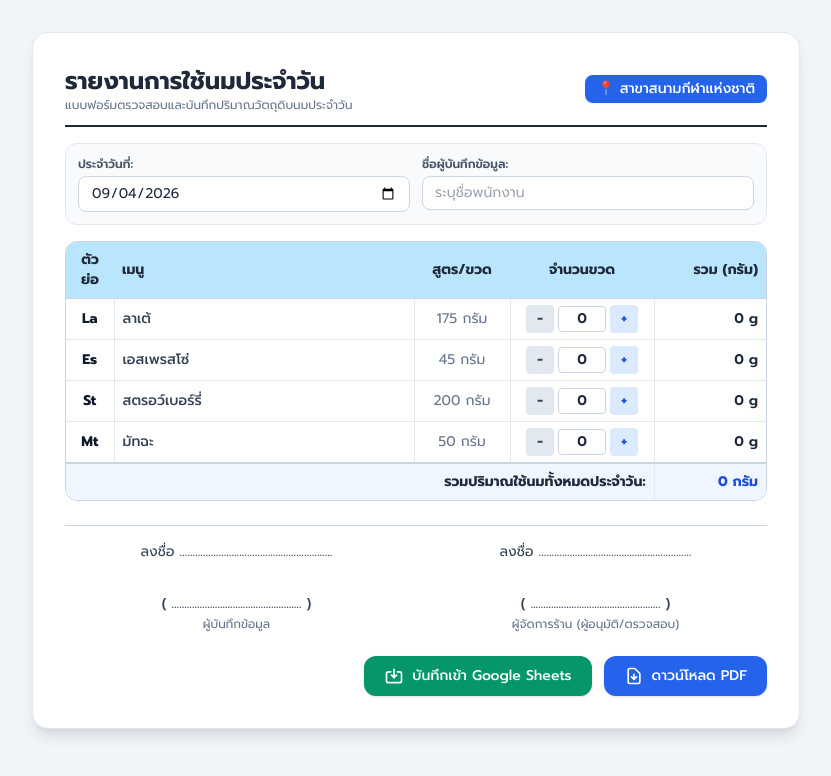
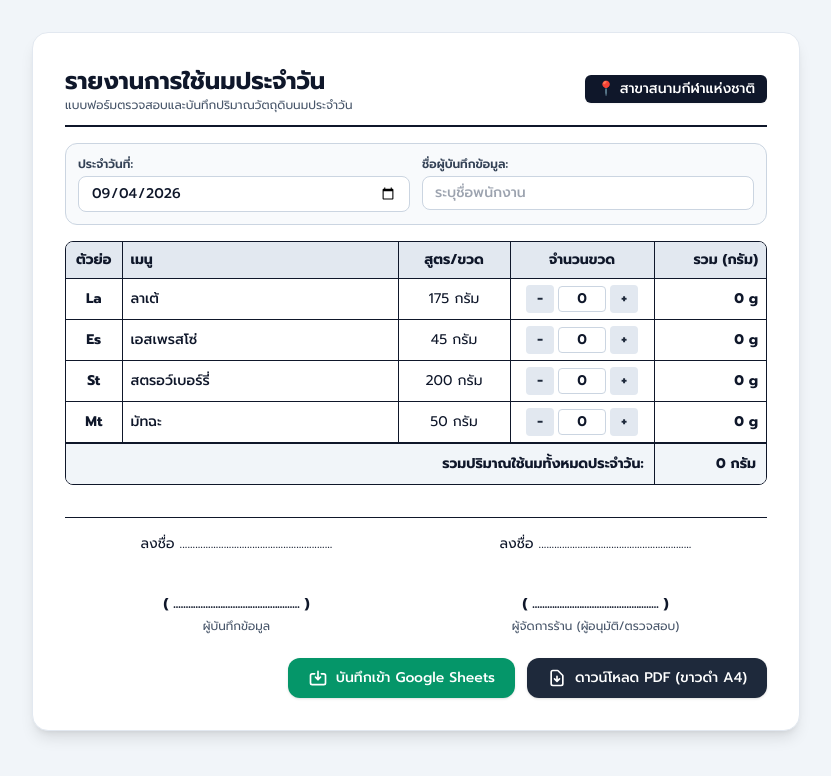
Before and after one commit to M4rkThanakorn/milkv1, a plain HTML site: page index.html in a window 1280 px wide. Shown: the whole page, without its empty margins (224-1055 px from the left). Drawn offline with nearby package versions, Linux system fonts and the light colour scheme.

Commit message:
Update index.html

```diff
--- a/index.html
+++ b/index.html
@@ -10,30 +10,35 @@
     <style>
         body { font-family: 'Prompt', sans-serif; }
 
-        /* สไตล์พิเศษขณะสร้าง PDF / สั่งพิมพ์ */
-        @media print {
-            .no-print { display: none !important; }
-            body { background: white !important; padding: 0 !important; margin: 0 !important; }
-            #report-area {
-                box-shadow: none !important;
-                border: none !important;
-                padding: 15px !important;
-                width: 100% !important;
-                max-width: 100% !important;
-            }
+        /* สไตล์พิเศษขณะสแนปหน้าจอออกเป็น PDF (บังคับเป็นโทน ขาว-ดำ สไตล์เอกสารทางการ) */
+        .pdf-mode {
+            background-color: #ffffff !important;
+            color: #000000 !important;
+            width: 750px !important;
+            padding: 20px 30px !important;
+            margin: 0 auto !important;
+            box-shadow: none !important;
+            border: none !important;
         }
-
-        /* สไตล์คลาสสำหรับซ่อนปุ่ม + - ชั่วคราวตอนเจน PDF */
-        .rendering-pdf .no-print {
+        .pdf-mode .no-print {
             display: none !important;
         }
-        .rendering-pdf #report-area {
+        .pdf-mode * {
+            border-color: #000000 !important;
+            background-color: transparent !important;
+            color: #000000 !important;
             box-shadow: none !important;
-            border: 1px solid #e2e8f0 !important;
-            width: 750px !important; /* ล็อกความกว้างพอดี A4 */
-            padding: 24px !important;
-            margin: 0 auto !important;
-            background: #ffffff !important;
+        }
+        .pdf-mode th {
+            background-color: #f0f0f0 !important;
+            font-weight: bold !important;
+        }
+        .pdf-mode input {
+            border: none !important;
+            background: transparent !important;
+            text-align: center !important;
+            font-weight: bold !important;
+            padding: 0 !important;
         }
 
         /* ซ่อนปุ่มลูกศรเพิ่มลดใน input number */
@@ -49,118 +54,118 @@
 
     <div class="max-w-3xl mx-auto bg-white p-4 sm:p-8 rounded-2xl shadow-lg border border-slate-200" id="report-area">
 
-        <div class="border-b-2 border-slate-800 pb-3 mb-4 flex flex-col sm:flex-row justify-between items-start sm:items-center gap-2">
+        <div class="border-b-2 border-slate-900 pb-3 mb-4 flex flex-col sm:flex-row justify-between items-start sm:items-center gap-2">
             <div>
-                <h1 class="text-xl sm:text-2xl font-bold text-slate-800">รายงานการใช้นมประจำวัน</h1>
-                <p class="text-xs text-slate-500">แบบฟอร์มตรวจสอบและบันทึกปริมาณวัตถุดิบนมประจำวัน</p>
+                <h1 class="text-xl sm:text-2xl font-bold text-slate-900">รายงานการใช้นมประจำวัน</h1>
+                <p class="text-xs text-slate-600">แบบฟอร์มตรวจสอบและบันทึกปริมาณวัตถุดิบนมประจำวัน</p>
             </div>
             <div class="w-full sm:w-auto text-left sm:text-right">
-                <span class="inline-block bg-blue-600 text-white font-medium text-xs sm:text-sm px-3 py-1 rounded-lg shadow-sm">
+                <span class="inline-block bg-slate-900 text-white font-medium text-xs sm:text-sm px-3 py-1 rounded-md shadow-sm">
                     📍 สาขาสนามกีฬาแห่งชาติ
                 </span>
             </div>
         </div>
 
-        <div class="grid grid-cols-1 sm:grid-cols-2 gap-3 mb-4 bg-slate-50 p-3 rounded-xl border border-slate-200">
+        <div class="grid grid-cols-1 sm:grid-cols-2 gap-3 mb-4 bg-slate-50 p-3 rounded-xl border border-slate-300">
             <div>
-                <label class="block text-xs font-semibold text-slate-600 mb-1">ประจำวันที่:</label>
-                <input type="date" id="record-date" class="w-full border border-slate-300 rounded-lg px-3 py-1.5 text-sm text-slate-800 focus:outline-none focus:ring-2 focus:ring-blue-500 bg-white">
+                <label class="block text-xs font-semibold text-slate-700 mb-1">ประจำวันที่:</label>
+                <input type="date" id="record-date" class="w-full border border-slate-300 rounded-lg px-3 py-1.5 text-sm text-slate-900 font-medium focus:outline-none focus:ring-2 focus:ring-slate-500 bg-white">
             </div>
             <div>
-                <label class="block text-xs font-semibold text-slate-600 mb-1">ชื่อผู้บันทึกข้อมูล:</label>
-                <input type="text" id="staff-name" placeholder="ระบุชื่อพนักงาน" class="w-full border border-slate-300 rounded-lg px-3 py-1.5 text-sm text-slate-800 focus:outline-none focus:ring-2 focus:ring-blue-500 bg-white">
+                <label class="block text-xs font-semibold text-slate-700 mb-1">ชื่อผู้บันทึกข้อมูล:</label>
+                <input type="text" id="staff-name" placeholder="ระบุชื่อพนักงาน" class="w-full border border-slate-300 rounded-lg px-3 py-1.5 text-sm text-slate-900 font-medium focus:outline-none focus:ring-2 focus:ring-slate-500 bg-white">
             </div>
         </div>
 
-        <div class="overflow-x-auto mb-4 rounded-xl border border-slate-300">
+        <div class="overflow-x-auto mb-4 rounded-lg border border-slate-900">
             <table class="w-full text-left border-collapse">
                 <thead>
-                    <tr class="bg-sky-200 text-slate-800 font-semibold text-xs sm:text-sm">
-                        <th class="p-2 text-center border-b border-slate-300 w-12">ตัวย่อ</th>
-                        <th class="p-2 border-b border-slate-300">เมนู</th>
-                        <th class="p-2 text-center border-b border-slate-300 w-24">สูตร/ขวด</th>
-                        <th class="p-2 text-center border-b border-slate-300 w-36">จำนวนขวด</th>
-                        <th class="p-2 text-right border-b border-slate-300 w-28">รวม (กรัม)</th>
+                    <tr class="bg-slate-200 text-slate-900 font-bold text-xs sm:text-sm border-b border-slate-900">
+                        <th class="p-2 text-center border-r border-slate-900 w-14">ตัวย่อ</th>
+                        <th class="p-2 border-r border-slate-900">เมนู</th>
+                        <th class="p-2 text-center border-r border-slate-900 w-28">สูตร/ขวด</th>
+                        <th class="p-2 text-center border-r border-slate-900 w-36">จำนวนขวด</th>
+                        <th class="p-2 text-right w-28">รวม (กรัม)</th>
                     </tr>
                 </thead>
-                <tbody class="divide-y divide-slate-200 text-slate-700 text-xs sm:text-sm">
+                <tbody class="divide-y divide-slate-900 text-slate-900 text-xs sm:text-sm">
 
-                    <tr class="hover:bg-slate-50">
-                        <td class="p-2 text-center font-bold text-slate-900 border-r border-slate-200">La</td>
-                        <td class="p-2 font-medium border-r border-slate-200">ลาเต้</td>
-                        <td class="p-2 text-center text-slate-500 border-r border-slate-200">175 กรัม</td>
-                        <td class="p-1.5 border-r border-slate-200 text-center">
+                    <tr>
+                        <td class="p-2 text-center font-bold border-r border-slate-900">La</td>
+                        <td class="p-2 font-medium border-r border-slate-900">ลาเต้</td>
+                        <td class="p-2 text-center border-r border-slate-900">175 กรัม</td>
+                        <td class="p-1.5 border-r border-slate-900 text-center">
                             <div class="flex items-center justify-center gap-1">
-                                <button type="button" onclick="adjustQty('qty-la', -1)" class="no-print w-7 h-7 rounded bg-slate-200 active:bg-slate-300 text-slate-700 font-bold flex items-center justify-center select-none">-</button>
-                                <input type="number" min="0" inputmode="numeric" pattern="[0-9]*" id="qty-la" value="0" oninput="calculateTotal()" class="w-12 text-center border border-slate-300 rounded py-0.5 text-slate-800 font-semibold focus:ring-2 focus:ring-blue-500 outline-none bg-white">
-                                <button type="button" onclick="adjustQty('qty-la', 1)" class="no-print w-7 h-7 rounded bg-blue-100 active:bg-blue-200 text-blue-700 font-bold flex items-center justify-center select-none">+</button>
+                                <button type="button" onclick="adjustQty('qty-la', -1)" class="no-print w-7 h-7 rounded bg-slate-200 active:bg-slate-300 text-slate-800 font-bold flex items-center justify-center select-none">-</button>
+                                <input type="number" min="0" inputmode="numeric" pattern="[0-9]*" id="qty-la" value="0" oninput="calculateTotal()" class="w-12 text-center border border-slate-300 rounded py-0.5 text-slate-900 font-semibold focus:ring-2 focus:ring-slate-500 outline-none bg-white">
+                                <button type="button" onclick="adjustQty('qty-la', 1)" class="no-print w-7 h-7 rounded bg-slate-200 active:bg-slate-300 text-slate-800 font-bold flex items-center justify-center select-none">+</button>
                             </div>
                         </td>
-                        <td class="p-2 text-right font-semibold text-slate-800" id="total-la">0 g</td>
+                        <td class="p-2 text-right font-bold" id="total-la">0 g</td>
                     </tr>
 
-                    <tr class="hover:bg-slate-50">
-                        <td class="p-2 text-center font-bold text-slate-900 border-r border-slate-200">Es</td>
-                        <td class="p-2 font-medium border-r border-slate-200">เอสเพรสโซ่</td>
-                        <td class="p-2 text-center text-slate-500 border-r border-slate-200">45 กรัม</td>
-                        <td class="p-1.5 border-r border-slate-200 text-center">
+                    <tr>
+                        <td class="p-2 text-center font-bold border-r border-slate-900">Es</td>
+                        <td class="p-2 font-medium border-r border-slate-900">เอสเพรสโซ่</td>
+                        <td class="p-2 text-center border-r border-slate-900">45 กรัม</td>
+                        <td class="p-1.5 border-r border-slate-900 text-center">
                             <div class="flex items-center justify-center gap-1">
-                                <button type="button" onclick="adjustQty('qty-es', -1)" class="no-print w-7 h-7 rounded bg-slate-200 active:bg-slate-300 text-slate-700 font-bold flex items-center justify-center select-none">-</button>
-                                <input type="number" min="0" inputmode="numeric" pattern="[0-9]*" id="qty-es" value="0" oninput="calculateTotal()" class="w-12 text-center border border-slate-300 rounded py-0.5 text-slate-800 font-semibold focus:ring-2 focus:ring-blue-500 outline-none bg-white">
-                                <button type="button" onclick="adjustQty('qty-es', 1)" class="no-print w-7 h-7 rounded bg-blue-100 active:bg-blue-200 text-blue-700 font-bold flex items-center justify-center select-none">+</button>
+                                <button type="button" onclick="adjustQty('qty-es', -1)" class="no-print w-7 h-7 rounded bg-slate-200 active:bg-slate-300 text-slate-800 font-bold flex items-center justify-center select-none">-</button>
+                                <input type="number" min="0" inputmode="numeric" pattern="[0-9]*" id="qty-es" value="0" oninput="calculateTotal()" class="w-12 text-center border border-slate-300 rounded py-0.5 text-slate-900 font-semibold focus:ring-2 focus:ring-slate-500 outline-none bg-white">
+                                <button type="button" onclick="adjustQty('qty-es', 1)" class="no-print w-7 h-7 rounded bg-slate-200 active:bg-slate-300 text-slate-800 font-bold flex items-center justify-center select-none">+</button>
                             </div>
                         </td>
-                        <td class="p-2 text-right font-semibold text-slate-800" id="total-es">0 g</td>
+                        <td class="p-2 text-right font-bold" id="total-es">0 g</td>
                     </tr>
 
-                    <tr class="hover:bg-slate-50">
-                        <td class="p-2 text-center font-bold text-slate-900 border-r border-slate-200">St</td>
-                        <td class="p-2 font-medium border-r border-slate-200">สตรอว์เบอร์รี่</td>
-                        <td class="p-2 text-center text-slate-500 border-r border-slate-200">200 กรัม</td>
-                        <td class="p-1.5 border-r border-slate-200 text-center">
+                    <tr>
+                        <td class="p-2 text-center font-bold border-r border-slate-900">St</td>
+                        <td class="p-2 font-medium border-r border-slate-900">สตรอว์เบอร์รี่</td>
+                        <td class="p-2 text-center border-r border-slate-900">200 กรัม</td>
+                        <td class="p-1.5 border-r border-slate-900 text-center">
                             <div class="flex items-center justify-center gap-1">
-                                <button type="button" onclick="adjustQty('qty-st', -1)" class="no-print w-7 h-7 rounded bg-slate-200 active:bg-slate-300 text-slate-700 font-bold flex items-center justify-center select-none">-</button>
-                                <input type="number" min="0" inputmode="numeric" pattern="[0-9]*" id="qty-st" value="0" oninput="calculateTotal()" class="w-12 text-center border border-slate-300 rounded py-0.5 text-slate-800 font-semibold focus:ring-2 focus:ring-blue-500 outline-none bg-white">
-                                <button type="button" onclick="adjustQty('qty-st', 1)" class="no-print w-7 h-7 rounded bg-blue-100 active:bg-blue-200 text-blue-700 font-bold flex items-center justify-center select-none">+</button>
+                                <button type="button" onclick="adjustQty('qty-st', -1)" class="no-print w-7 h-7 rounded bg-slate-200 active:bg-slate-300 text-slate-800 font-bold flex items-center justify-center select-none">-</button>
+                                <input type="number" min="0" inputmode="numeric" pattern="[0-9]*" id="qty-st" value="0" oninput="calculateTotal()" class="w-12 text-center border border-slate-300 rounded py-0.5 text-slate-900 font-semibold focus:ring-2 focus:ring-slate-500 outline-none bg-white">
+                                <button type="button" onclick="adjustQty('qty-st', 1)" class="no-print w-7 h-7 rounded bg-slate-200 active:bg-slate-300 text-slate-800 font-bold flex items-center justify-center select-none">+</button>
                             </div>
                         </td>
-                        <td class="p-2 text-right font-semibold text-slate-800" id="total-st">0 g</td>
+                        <td class="p-2 text-right font-bold" id="total-st">0 g</td>
                     </tr>
 
-                    <tr class="hover:bg-slate-50">
-                        <td class="p-2 text-center font-bold text-slate-900 border-r border-slate-200">Mt</td>
-                        <td class="p-2 font-medium border-r border-slate-200">มัทฉะ</td>
-                        <td class="p-2 text-center text-slate-500 border-r border-slate-200">50 กรัม</td>
-                        <td class="p-1.5 border-r border-slate-200 text-center">
+                    <tr>
+                        <td class="p-2 text-center font-bold border-r border-slate-900">Mt</td>
+                        <td class="p-2 font-medium border-r border-slate-900">มัทฉะ</td>
+                        <td class="p-2 text-center border-r border-slate-900">50 กรัม</td>
+                        <td class="p-1.5 border-r border-slate-900 text-center">
                             <div class="flex items-center justify-center gap-1">
-                                <button type="button" onclick="adjustQty('qty-mt', -1)" class="no-print w-7 h-7 rounded bg-slate-200 active:bg-slate-300 text-slate-700 font-bold flex items-center justify-center select-none">-</button>
-                                <input type="number" min="0" inputmode="numeric" pattern="[0-9]*" id="qty-mt" value="0" oninput="calculateTotal()" class="w-12 text-center border border-slate-300 rounded py-0.5 text-slate-800 font-semibold focus:ring-2 focus:ring-blue-500 outline-none bg-white">
-                                <button type="button" onclick="adjustQty('qty-mt', 1)" class="no-print w-7 h-7 rounded bg-blue-100 active:bg-blue-200 text-blue-700 font-bold flex items-center justify-center select-none">+</button>
+                                <button type="button" onclick="adjustQty('qty-mt', -1)" class="no-print w-7 h-7 rounded bg-slate-200 active:bg-slate-300 text-slate-800 font-bold flex items-center justify-center select-none">-</button>
+                                <input type="number" min="0" inputmode="numeric" pattern="[0-9]*" id="qty-mt" value="0" oninput="calculateTotal()" class="w-12 text-center border border-slate-300 rounded py-0.5 text-slate-900 font-semibold focus:ring-2 focus:ring-slate-500 outline-none bg-white">
+                                <button type="button" onclick="adjustQty('qty-mt', 1)" class="no-print w-7 h-7 rounded bg-slate-200 active:bg-slate-300 text-slate-800 font-bold flex items-center justify-center select-none">+</button>
                             </div>
                         </td>
-                        <td class="p-2 text-right font-semibold text-slate-800" id="total-mt">0 g</td>
+                        <td class="p-2 text-right font-bold" id="total-mt">0 g</td>
                     </tr>
 
                 </tbody>
                 <tfoot>
-                    <tr class="bg-blue-50 font-bold text-slate-800 text-xs sm:text-sm border-t-2 border-slate-300">
-                        <td colspan="4" class="p-2 text-center sm:text-right border-r border-slate-200">รวมปริมาณใช้นมทั้งหมดประจำวัน:</td>
-                        <td class="p-2 text-right text-blue-700 font-bold" id="grand-total">0 กรัม</td>
+                    <tr class="bg-slate-100 font-bold text-slate-900 text-xs sm:text-sm border-t-2 border-slate-900">
+                        <td colspan="4" class="p-2.5 text-center sm:text-right border-r border-slate-900">รวมปริมาณใช้นมทั้งหมดประจำวัน:</td>
+                        <td class="p-2.5 text-right font-extrabold text-slate-900" id="grand-total">0 กรัม</td>
                     </tr>
                 </tfoot>
             </table>
         </div>
 
-        <div class="mt-6 pt-4 border-t border-slate-300 grid grid-cols-2 gap-4 text-center text-xs sm:text-sm text-slate-700">
+        <div class="mt-8 pt-4 border-t border-slate-900 grid grid-cols-2 gap-4 text-center text-xs sm:text-sm text-slate-900">
             <div>
-                <p class="mb-8">ลงชื่อ ...........................................................</p>
-                <p class="font-medium">( <span id="sign-staff-name">...................................................</span> )</p>
-                <p class="text-xs text-slate-500 mt-0.5">ผู้บันทึกข้อมูล</p>
+                <p class="mb-10">ลงชื่อ ...........................................................</p>
+                <p class="font-bold">( <span id="sign-staff-name">...................................................</span> )</p>
+                <p class="text-xs text-slate-600 mt-1">ผู้บันทึกข้อมูล</p>
             </div>
             <div>
-                <p class="mb-8">ลงชื่อ ...........................................................</p>
-                <p class="font-medium">( ................................................... )</p>
-                <p class="text-xs text-slate-500 mt-0.5">ผู้จัดการร้าน (ผู้อนุมัติ/ตรวจสอบ)</p>
+                <p class="mb-10">ลงชื่อ ...........................................................</p>
+                <p class="font-bold">( ................................................... )</p>
+                <p class="text-xs text-slate-600 mt-1">ผู้จัดการร้าน (ผู้อนุมัติ/ตรวจสอบ)</p>
             </div>
         </div>
 
@@ -169,9 +174,9 @@
                 <svg class="w-5 h-5" fill="none" stroke="currentColor" viewBox="0 0 24 24"><path stroke-linecap="round" stroke-linejoin="round" stroke-width="2" d="M8 7H5a2 2 0 00-2 2v9a2 2 0 002 2h14a2 2 0 002-2V9a2 2 0 00-2-2h-3m-1 4l-3 3m0 0l-3-3m3 3V4"></path></svg>
                 บันทึกเข้า Google Sheets
             </button>
-            <button type="button" onclick="exportToPDF()" id="btn-pdf" class="w-full sm:w-auto bg-blue-600 active:bg-blue-700 hover:bg-blue-700 text-white font-medium px-5 py-2.5 rounded-xl shadow transition flex items-center justify-center gap-2 text-sm">
+            <button type="button" onclick="exportToPDF()" id="btn-pdf" class="w-full sm:w-auto bg-slate-800 active:bg-slate-900 hover:bg-slate-900 text-white font-medium px-5 py-2.5 rounded-xl shadow transition flex items-center justify-center gap-2 text-sm">
                 <svg class="w-5 h-5" fill="none" stroke="currentColor" viewBox="0 0 24 24"><path stroke-linecap="round" stroke-linejoin="round" stroke-width="2" d="M12 10v6m0 0l-3-3m3 3l3-3m2 8H7a2 2 0 01-2-2V5a2 2 0 012-2h5.586a1 1 0 01.707.293l5.414 5.414a1 1 0 01.293.707V19a2 2 0 01-2 2z"></path></svg>
-                ดาวน์โหลด PDF
+                ดาวน์โหลด PDF (ขาวดำ A4)
             </button>
         </div>
 
@@ -187,7 +192,7 @@
         // สูตรปริมาณนม (กรัม/ขวด)
         const formulas = { la: 175, es: 45, st: 200, mt: 50 };
 
-        // ฟังก์ชันกดปุ่ม + และ - บนมือถือ
+        // ฟังก์ชันกดปุ่ม + และ -
         function adjustQty(inputId, delta) {
             const input = document.getElementById(inputId);
             let currentVal = parseInt(input.value) || 0;
@@ -196,7 +201,7 @@
             calculateTotal();
         }
 
-        // ฟังก์ชันคำนวณยอดนมรวม
+        // คำนวณยอดรวม
         function calculateTotal() {
             let grandTotal = 0;
             for (let key in formulas) {
@@ -214,7 +219,7 @@
 
         document.getElementById('staff-name').addEventListener('input', calculateTotal);
 
-        // ฟังก์ชันส่งข้อมูลไปยัง Google Sheets
+        // ส่งข้อมูลเข้า Google Sheets
         async function saveToGoogleSheets() {
             const staffName = document.getElementById('staff-name').value.trim();
             if (!staffName) {
@@ -255,7 +260,7 @@
             }
         }
 
-        // ฟังก์ชันส่งออกเอกสาร PDF หน้าเดียวพอดี ไม่เบี้ยว ไม่หลุดขอบ
+        // ฟังก์ชันส่งออก PDF ขาวดำ พอดี 1 หน้า A4 ข้อมูลตรงเป๊ะ
         async function exportToPDF() {
             const element = document.getElementById('report-area');
             const dateStr = document.getElementById('record-date').value || 'report';
@@ -264,22 +269,22 @@
             btnPdf.disabled = true;
             btnPdf.innerText = "กำลังสร้าง PDF...";
 
-            // ใส่คลาสจัดรูปเล่มสำหรับ PDF
-            document.body.classList.add('rendering-pdf');
+            // สลับเป็นโหมดเอกสาร PDF (ขาว-ดำ)
+            element.classList.add('pdf-mode');
 
             const opt = {
-                margin:       [10, 10, 10, 10], // ขอบ บน, ซ้าย, ล่าง, ขวา (มม.)
+                margin:       [8, 8, 8, 8],
                 filename:     `รายงานใช้นม_สาขาสนามกีฬาแห่งชาติ_${dateStr}.pdf`,
-                image:        { type: 'jpeg', quality: 0.98 },
+                image:        { type: 'jpeg', quality: 1.0 },
                 html2canvas:  {
                     scale: 2,
                     useCORS: true,
                     scrollX: 0,
                     scrollY: 0,
-                    windowWidth: 800 // ตั้งค่าความกว้างจำลองเพื่อความเสถียร
+                    windowWidth: 750
                 },
                 jsPDF:        { unit: 'mm', format: 'a4', orientation: 'portrait' },
-                pagebreak:    { mode: 'avoid-all' } // ป้องกันขึ้นหน้าใหม่
+                pagebreak:    { mode: 'avoid-all' }
             };
 
             try {
@@ -288,10 +293,10 @@
                 console.error("PDF Export Error:", err);
                 alert("เกิดข้อผิดพลาดในการสร้างไฟล์ PDF");
             } finally {
-                // คืนค่ารูปแบบสไตล์หน้าเว็บปกติ
-                document.body.classList.remove('rendering-pdf');
+                // คืนค่าการแสดงผลเดิม
+                element.classList.remove('pdf-mode');
                 btnPdf.disabled = false;
-                btnPdf.innerHTML = `<svg class="w-5 h-5" fill="none" stroke="currentColor" viewBox="0 0 24 24"><path stroke-linecap="round" stroke-linejoin="round" stroke-width="2" d="M12 10v6m0 0l-3-3m3 3l3-3m2 8H7a2 2 0 01-2-2V5a2 2 0 012-2h5.586a1 1 0 01.707.293l5.414 5.414a1 1 0 01.293.707V19a2 2 0 01-2 2z"></path></svg> ดาวน์โหลด PDF`;
+                btnPdf.innerHTML = `<svg class="w-5 h-5" fill="none" stroke="currentColor" viewBox="0 0 24 24"><path stroke-linecap="round" stroke-linejoin="round" stroke-width="2" d="M12 10v6m0 0l-3-3m3 3l3-3m2 8H7a2 2 0 01-2-2V5a2 2 0 012-2h5.586a1 1 0 01.707.293l5.414 5.414a1 1 0 01.293.707V19a2 2 0 01-2 2z"></path></svg> ดาวน์โหลด PDF (ขาวดำ A4)`;
             }
         }
     </script>
```
